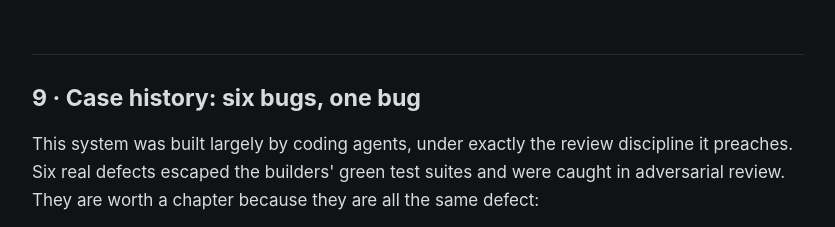
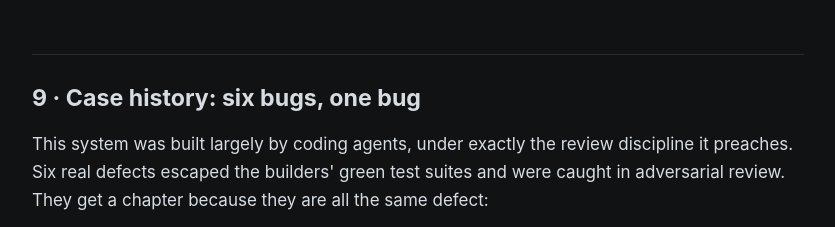
Before and after one commit to torad-labs/gateward, a website: page wiki/index.html in a window 1280 px wide. Shown: the part 9760-9987 px from the top of the page, without its empty margins (222-1057 px from the left). Drawn offline with nearby package versions, Linux system fonts and the light colour scheme.

Commit message:
Anti-slop pass: the ch9 edit that missed its anchor
Completes the previous commit — the "worth a chapter" template fix
failed on a line-wrap mismatch and shipped unapplied.

Co-Authored-By: Claude Fable 5 <noreply@anthropic.com>

```diff
--- a/wiki/index.html
+++ b/wiki/index.html
@@ -364,7 +364,7 @@ end, with the real artifacts — including the red run before the green one.</p>
 <h2 id="ch9">9 · Case history: six bugs, one bug</h2>
 <p>This system was built largely by coding agents, under exactly the review
 discipline it preaches. Six real defects escaped the builders' green test suites and
-were caught in adversarial review. They are worth a chapter because they are all the
+were caught in adversarial review. They get a chapter because they are all the
 same defect:</p>
 <table>
 <tr><th>#</th><th>Defect</th><th>Why the tests were green anyway</th></tr>
```
